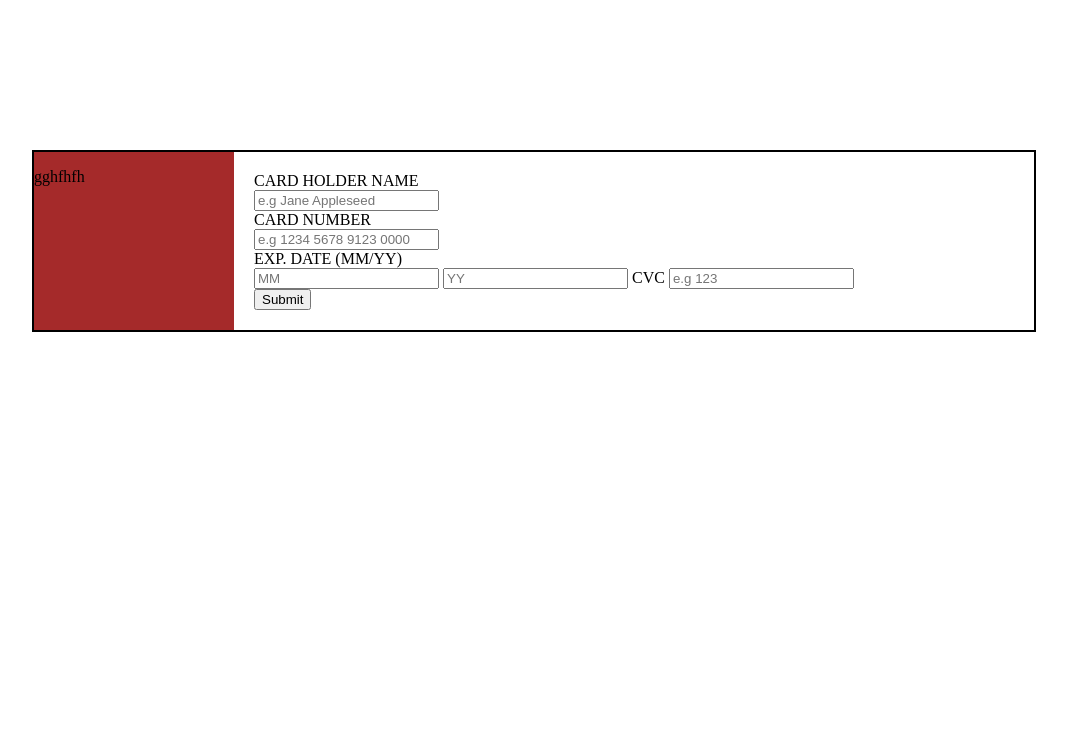
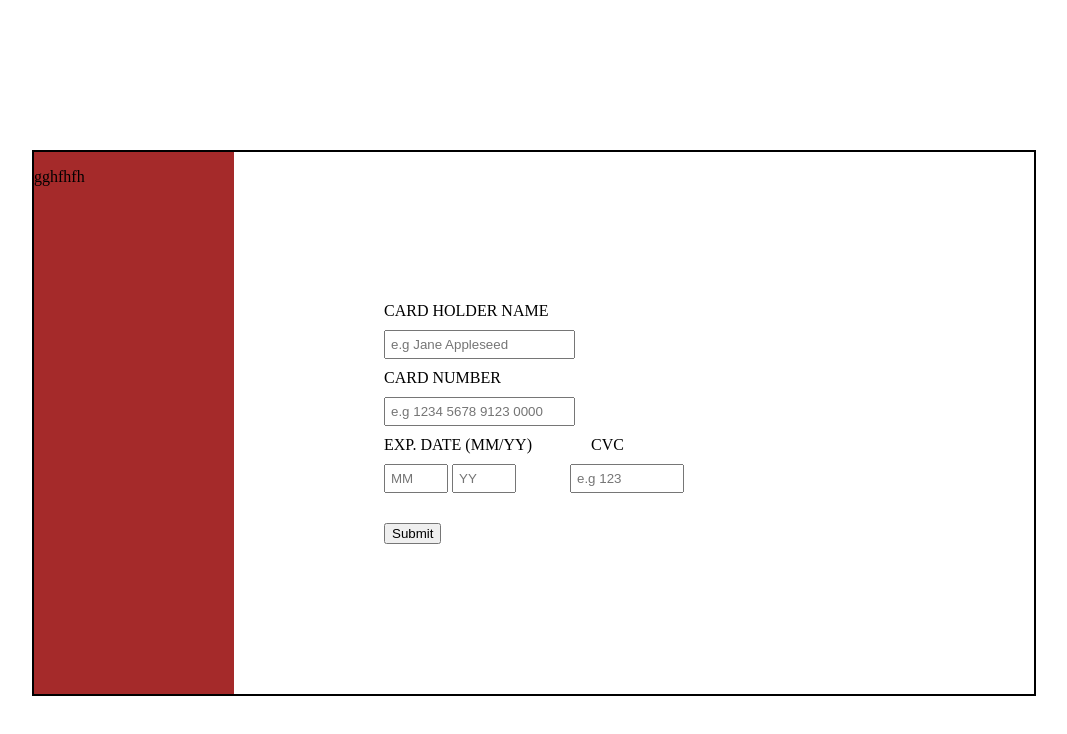
Before and after one commit to Ifechukwu2000/interactive-card, a plain HTML site: page index.html in a window 1280 px wide. Shown: the whole page, without its empty margins (126-1193 px from the left). Drawn offline with Linux system fonts and the light colour scheme.

Commit message:
second commit

```diff
--- a/index.html
+++ b/index.html
@@ -12,23 +12,28 @@
     </div>
     <div id="form">
     <form>
-        <label for="card-holder-name">CARD HOLDER NAME</label>
+        <label for="card-holder-name" class="label-pad">CARD HOLDER NAME</label>
         <br>
-        <input type="text" id="card-holder-name" name="card-holder-name" placeholder="e.g Jane Appleseed">
+        <input type="text" id="card-holder-name" name="card-holder-name" placeholder="e.g Jane Appleseed" class="form-pad">
         <br>
-        <label for="card-number">CARD NUMBER</label>
+        <label for="card-number" class="label-pad">CARD NUMBER</label>
         <br>
-        <input type="text" id="card-number" name="card-number" placeholder="e.g 1234 5678 9123 0000">
+        <input type="text" id="card-number" name="card-number" placeholder="e.g 1234 5678 9123 0000" class="form-pad">
         <br>
-        <label for="exp-date">EXP. DATE (MM/YY)</label>
+        <div id="form-flex">
+        <label for="exp-date" class="label-pad">EXP. DATE (MM/YY)</label>
+        <label for="cvc" id="cvc" class="label-pad">CVC</label>
         <br>
-        <input type="text" id="exp-date" name="exp-date" placeholder="MM">
-        <input type="text" id="exp-date" name="exp-date" placeholder="YY">
 
-        <label for="cvc">CVC</label>
-        <input type="password" id="cvc" name="cvc" placeholder="e.g 123">
+        <input type="text" id="exp-date" name="exp-date" placeholder="MM" class="MM" class="form-pad">
+        <input type="text" id="exp-date" name="exp-date" placeholder="YY" class="MM" class="form-pad">
+
+
+
+        <input type="password" id="cvc" name="cvc" placeholder="e.g 123" class="CVC" class="form-pad">
         <br>
-        <input type="submit" value="Submit">
+      </div>
+        <input type="submit" value="Submit" id="button">
       </form>
     </div>
     </main>
--- a/style.css
+++ b/style.css
@@ -13,5 +13,39 @@ main{
 }
 
 form{
-    padding: 20px;
+    padding: 150px;
+
 }
+
+.MM{
+    width: 50px;
+    padding: 5px;
+}
+
+.CVC{
+    width: 100px;
+}
+
+#cvc{
+    margin-left: 50px;
+    padding: 5px;
+    margin-top: 10px;
+}
+
+.form-pad{
+    padding: 5px;
+}
+
+#button{
+    margin-top: 30px;
+}
+
+#card-holder-name{
+    margin-top: 10px;
+    margin-bottom: 10px;
+}
+
+#card-number{
+    margin-top: 10px;
+    margin-bottom: 10px;
+}
```
